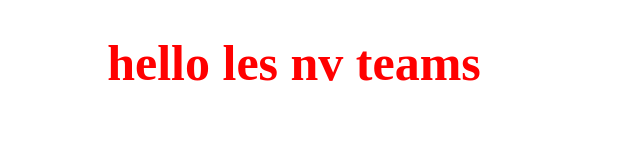
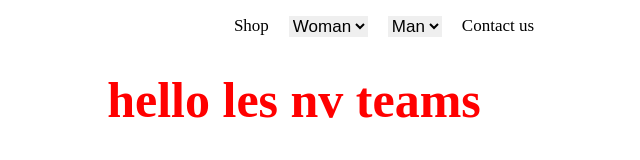
Before and after one commit to fitiavanami/gittp01, a plain HTML site: page projet01/index.html in a window 1280 px wide. Shown: the whole page, without its empty margins (346-986 px from the left). Drawn offline with Linux system fonts and the light colour scheme.

Commit message:
'nav-bar'

```diff
--- a/projet01/index.html
+++ b/projet01/index.html
@@ -7,6 +7,33 @@
     <link rel="stylesheet" href="style.css">
 </head>
 <body>
+    <nav>
+        <ul>
+            <li class="select1"><a href="shop/index.html">Shop</a></li>
+            <li>
+                <a href="woman/index.html">
+                    <select name="woman" id="select">
+                        <option value="Woman">
+                            Woman
+                        </option>
+                    </select>
+                </a>
+            </li>
+            <li>
+                <a href="man/index.html">
+                    <select name="man" id="select">
+                        <option value="Man">Man</option>
+                    </select>
+                </a>
+            </li>
+            <li class="select1"><a href="contact/index.html">Contact us</a></li>
+            <div class="iconicon"><li class="icon"><a href="#"><i class="fa fa-search"></i></a></li>
+                <li class="icon"><a href="#"><i class="fa fa-balance-scale"></i></a></li>
+                <li class="icon"><a href="#"><i class="fa fa-cart-plus"></i></a></li>
+                <li class="icon"><a href="#"><i class="fa fa-ellipsis-v"></i></a></li>  </div>
+
+        </ul>
+    </nav>
     <h1>hello les nv teams</h1>
 </body>
 </html>
--- a/projet01/style.css
+++ b/projet01/style.css
@@ -3,3 +3,56 @@ h1{
     font-size: 50px;
     text-align: center;
 }
+
+nav ul {
+    list-style: none;
+    padding: 0;
+    display: flex;
+    flex-wrap: wrap;
+    justify-content: center;
+}
+
+nav ul li {
+    margin: 0 10px;
+    position: relative;
+    left: 100px;
+    justify-content: center;
+}
+
+nav ul li a {
+    color: #000000;
+    text-decoration: none;
+}
+
+header nav .icon {
+    font-size: 20px;
+}
+
+nav ul {
+    list-style: none;
+    padding: 0;
+    display: flex;
+    flex-wrap: wrap;
+    justify-content: center;
+}
+
+nav ul li {
+    margin: 0 10px;
+    position: relative;
+    left: 100px;
+    justify-content: center;
+}
+
+nav ul li a {
+    color: #000000;
+    text-decoration: none;
+}
+
+#select {
+    border: none;
+    font-size: 17px;
+}
+
+.select1 {
+    font-size: 17px;
+}
```
